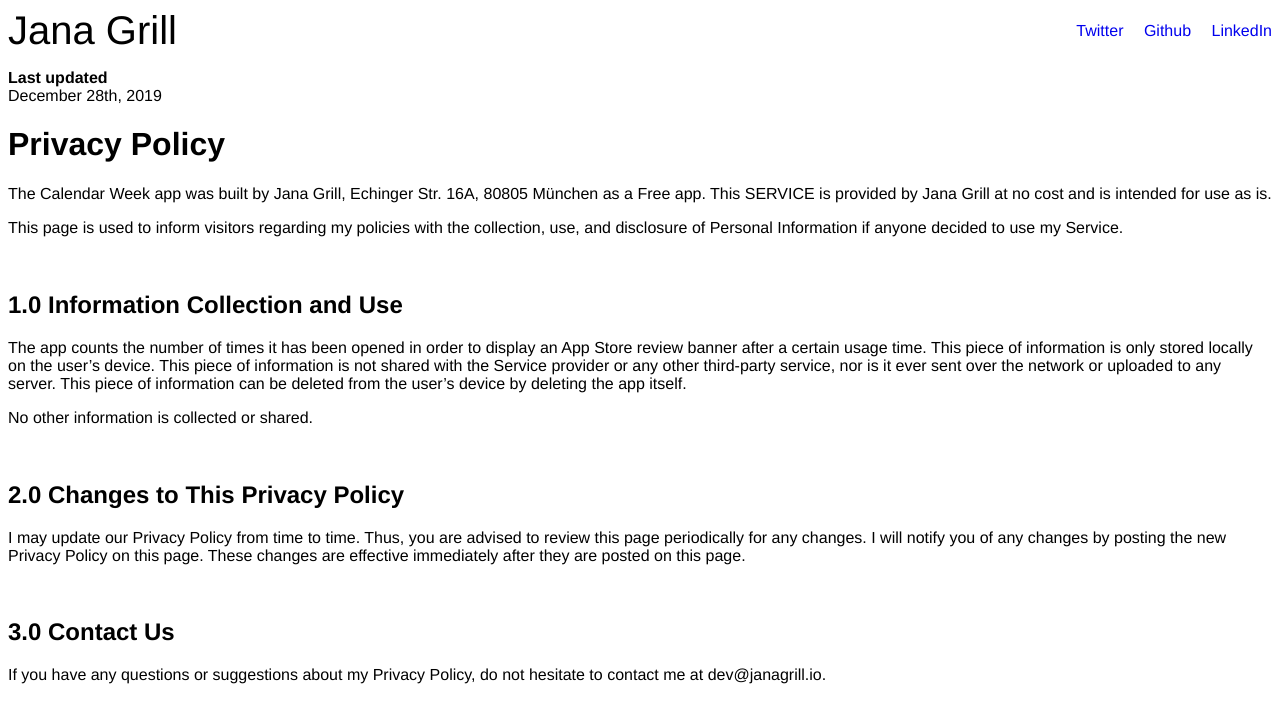
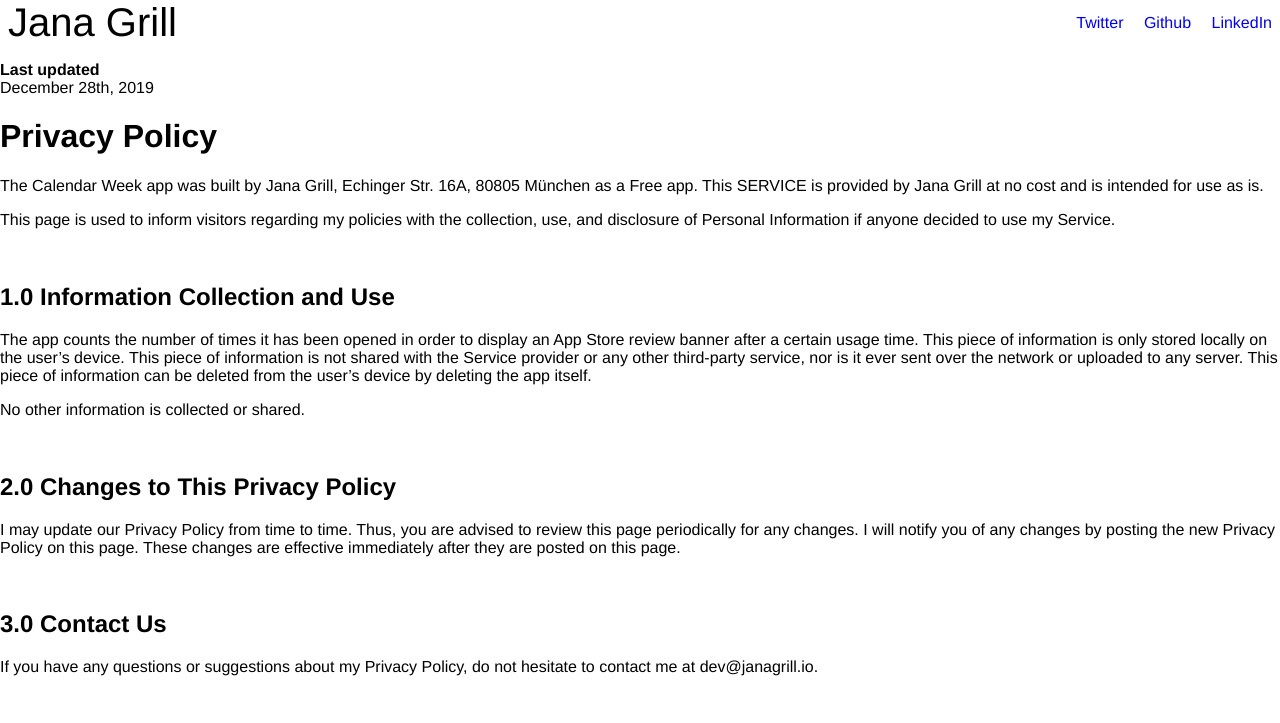
Before and after one commit to janagrill/janagrill.github.io, a Jekyll site: the page built from imprint.markdown, in a window 1280 px wide. Shown: the top 723 px of the page. Built offline with Jekyll 4.4.1, drawn with Linux system fonts in a browser that asks for light colours.

```diff
--- a/_sass/navigation.scss
+++ b/_sass/navigation.scss
@@ -1,6 +1,7 @@
 .navigation {
 	display: flex;
 	align-items: center;
+	padding: 0 $spacing-default;
 
 	&__title {
 		font-size: 40px;
@@ -8,7 +9,7 @@
 	}
 
 	&__social-links {
-		margin: 0 -$spacing-default;
+		margin: 0 (-$spacing-default);
 	}
 
 	&__social-link {
--- a/_sass/scaffolding.scss
+++ b/_sass/scaffolding.scss
@@ -1,3 +1,4 @@
 body {
 	font-family: "Helvetica Neue", Arial, sans-serif;
+	margin: 0;
 }
```
